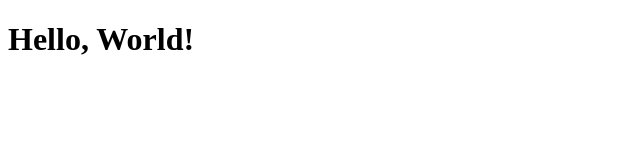
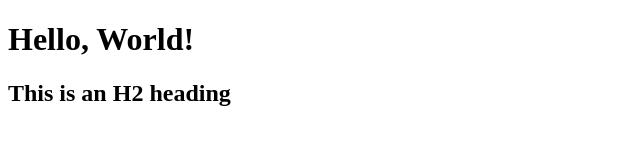
Before and after one commit to hidecard/Git-LessonB2, a plain HTML site: page index.html in a window 1280 px wide. Shown: the whole page, without its empty margins (0-640 px from the left). Drawn offline with Linux system fonts and the light colour scheme.

Commit message:
Add h2 Element

```diff
--- a/index.html
+++ b/index.html
@@ -7,5 +7,6 @@
 </head>
 <body>
     <h1>Hello, World!</h1>
+    <h2>This is an H2 heading</h2>
 </body>
 </html>
```
